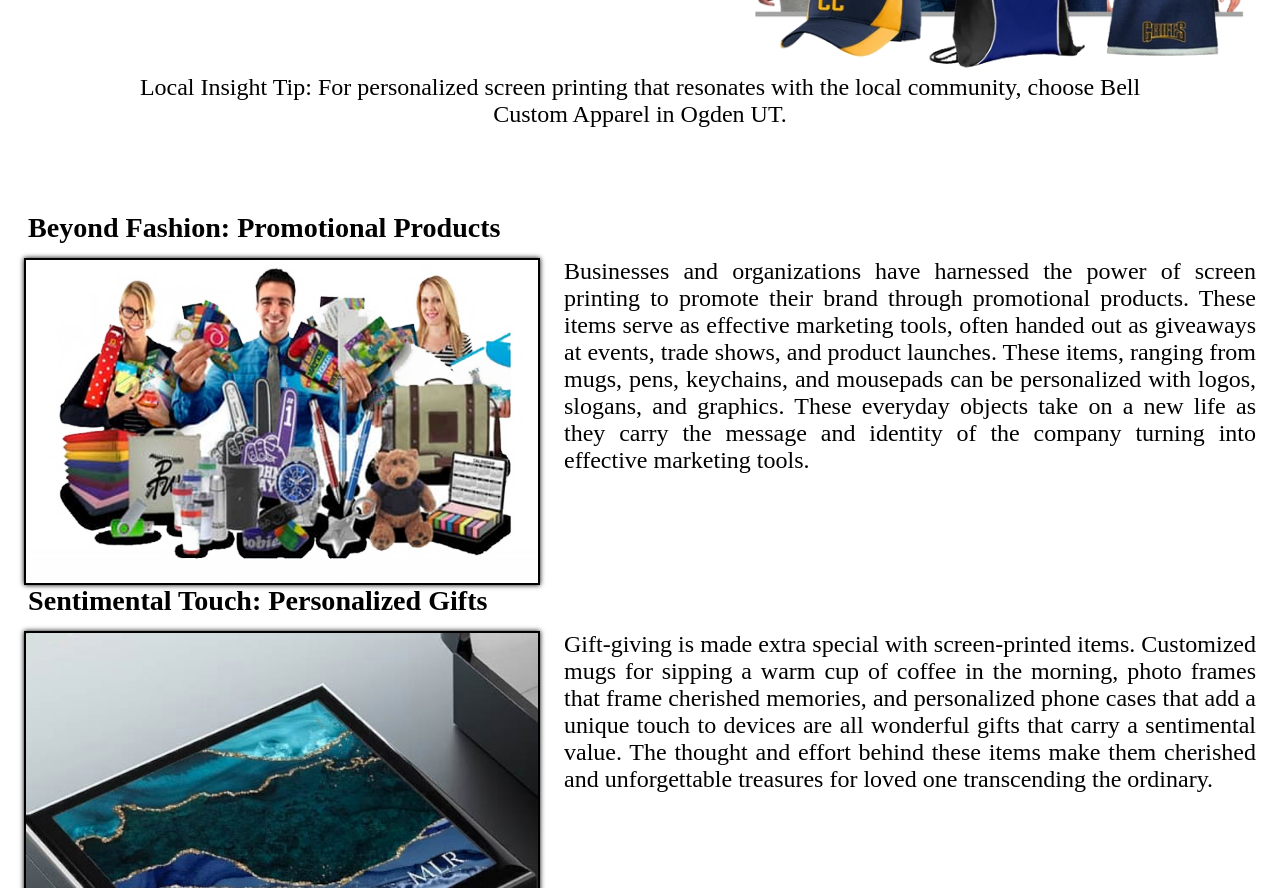
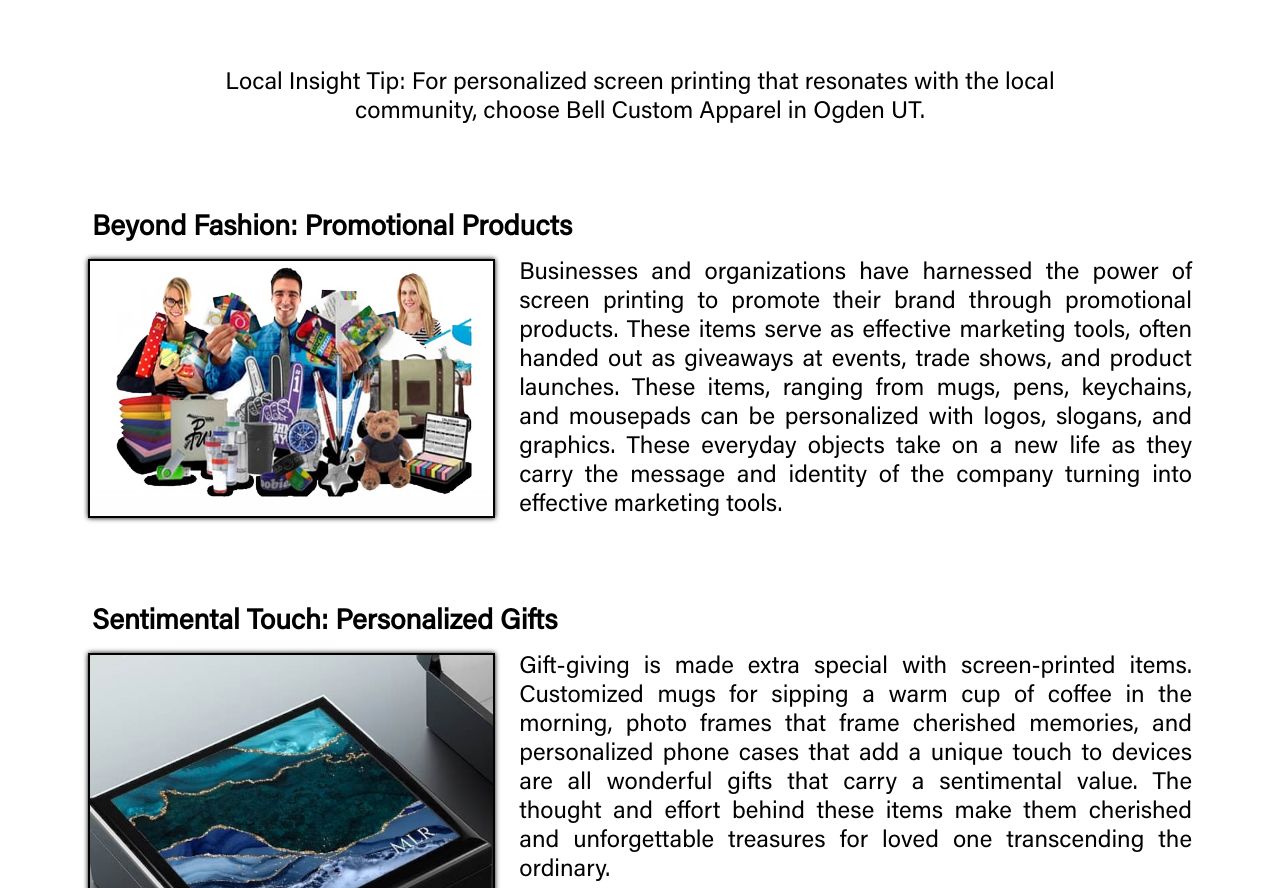
Before and after one commit to 1sdc0d3r/Bell-Custom-Apparel, a plain HTML site: page articles/article-1.html in a window 1280 px wide. Shown: the part 1383-2271 px from the top of the page. Drawn offline with Linux system fonts and the light colour scheme.

Commit message:
article page styled, about page styled a little, cleaning up

```diff
--- a/articles/article-1.html
+++ b/articles/article-1.html
@@ -70,8 +70,9 @@
     <meta property="og:image" content="[Insert Pinterest image link]" />
   </head>
 
-  <body class="article-1">
+  <body>
     <nav></nav>
+    <div class="article article-1">
       <h1>The Art of Screen Printing</h1>
       <p class="author">Constance BeeBe</p>
       <p class="date">January 2024</p>
@@ -83,12 +84,13 @@
       <h2>A Canvas Beyond Clothing</h2>
       <p>
         Screen printing, a versatile and time-honored printing technique, has an
-      extensive reach that extends far beyond the realm of clothing. While it is
-      commonly associated with t-shirts and apparel, screen printing can be
+        extensive reach that extends far beyond the realm of clothing. While it
+        is commonly associated with t-shirts and apparel, screen printing can be
         applied to a remarkable array of items, allowing for creativity,
         personalization, and storytelling across diverse products. In this
-      educational essay, we will explore the expansive world of screen printing
-      and unveil the diverse items that can be adorned with customized designs.
+        educational essay, we will explore the expansive world of screen
+        printing and unveil the diverse items that can be adorned with
+        customized designs.
       </p>
       <div class="wrapper">
         <h3>The Classic Canvas: Apparel</h3>
@@ -103,9 +105,9 @@
           for expressing personal style or promoting brands. The versatility of
           screen printing enables intricate and vibrant designs on various
           clothing items, including jackets, pants, and even socks. However, the
-        range of apparel doesn't stop there. Accessories like bags, scarves, and
-        gloves can also be screen-printed, allowing for a unified look from head
-        to toe.
+          range of apparel doesn't stop there. Accessories like bags, scarves,
+          and gloves can also be screen-printed, allowing for a unified look
+          from head to toe.
         </p>
       </div>
       <p class="local-tip">
@@ -121,9 +123,9 @@
       />
       <p>
         Businesses and organizations have harnessed the power of screen printing
-      to promote their brand through promotional products. These items serve as
-      effective marketing tools, often handed out as giveaways at events, trade
-      shows, and product launches. These items, ranging from mugs, pens,
+        to promote their brand through promotional products. These items serve
+        as effective marketing tools, often handed out as giveaways at events,
+        trade shows, and product launches. These items, ranging from mugs, pens,
         keychains, and mousepads can be personalized with logos, slogans, and
         graphics. These everyday objects take on a new life as they carry the
         message and identity of the company turning into effective marketing
@@ -148,10 +150,10 @@
       <h3>Sporting Identity: Athletic Wear and Sports Gear</h3>
       <p>
         Screen printing plays a crucial role in outfitting athletes and sports
-      enthusiasts. Team uniforms, jerseys, and sports equipment can display team
-      logos, player names, and numbers with precision. The durability of screen
-      printing ensures that these designs withstand the rigors of intense
-      physical activity, making it the ideal choice for sports gear.
+        enthusiasts. Team uniforms, jerseys, and sports equipment can display
+        team logos, player names, and numbers with precision. The durability of
+        screen printing ensures that these designs withstand the rigors of
+        intense physical activity, making it the ideal choice for sports gear.
       </p>
 
       <h3>Event Merchandise: Memorable Souvenirs</h3>
@@ -163,39 +165,41 @@
       <p>
         From music festivals to charity events, custom merchandise is a common
         sight. Screen printing is used to create event-specific t-shirts, tote
-      bags, posters, and more. Attendees often cherish these items as souvenirs
-      and memorabilia, serving as tangible reminders of a special day.
+        bags, posters, and more. Attendees often cherish these items as
+        souvenirs and memorabilia, serving as tangible reminders of a special
+        day.
       </p>
 
       <h3>Functional Branding: Industrial and Manufacturing</h3>
       <p>
         Screen printing isn't just for aesthetics; it serves functional purposes
         as well. The technique is used to label and mark products in industries
-      such as electronics, automotive, and aerospace. It provides a durable and
-      legible solution for labeling, branding and identification, ensuring that
-      products meet stringent quality standards.
+        such as electronics, automotive, and aerospace. It provides a durable
+        and legible solution for labeling, branding and identification, ensuring
+        that products meet stringent quality standards.
       </p>
 
       <h3>A Bold Statement: Signage and Banners</h3>
       <img
         src="/images/articles/screen-printing-banners-and-signage.png"
         alt=""
-      class="float-l"
+        class="float-l shadow"
       />
       <p>
         Screen printing isn't just for aesthetics; it serves functional purposes
         as well. The technique is used to label and mark products in industries
-      such as electronics, automotive, and aerospace. It provides a durable and
-      legible solution for labeling, branding and identification, ensuring that
-      products meet stringent quality standards.
+        such as electronics, automotive, and aerospace. It provides a durable
+        and legible solution for labeling, branding and identification, ensuring
+        that products meet stringent quality standards.
       </p>
 
       <h3>Everyday Items: Ceramics and Glassware</h3>
       <p>
-      Screen printing can be applied to ceramics and glassware, adding intricate
-      designs to mugs, plates, and glass containers. This application is often
-      seen in the creation of custom dish-ware and promotional glassware. The
-      personalized touch enhances the dining and drinking experience.
+        Screen printing can be applied to ceramics and glassware, adding
+        intricate designs to mugs, plates, and glass containers. This
+        application is often seen in the creation of custom dish-ware and
+        promotional glassware. The personalized touch enhances the dining and
+        drinking experience.
       </p>
 
       <h3>Advanced Applications: Electronic Devices</h3>
@@ -205,48 +209,49 @@
         class="float-r shadow"
       />
       <p>
-      Screen printing is utilized in the production of electronic devices, such
-      as circuit boards. Conductive ink is screen-printed onto these boards,
-      enabling the flow of electrical currents. This application is crucial in
-      modern technology, ensuring that electronic components function reliably.
+        Screen printing is utilized in the production of electronic devices,
+        such as circuit boards. Conductive ink is screen-printed onto these
+        boards, enabling the flow of electrical currents. This application is
+        crucial in modern technology, ensuring that electronic components
+        function reliably.
       </p>
 
       <h3>Identification and Branding: Automotive and Aerospace</h3>
       <img
         src="/images/articles/man-holding-screen-printed-airplane-part.png"
         alt=""
-      class="shadow"
+        class="shadow float-l"
       />
       <p>
         Screen printing is used to label and mark automotive and aerospace
-      components, ensuring clear identification and branding. These labels must
-      withstand extreme conditions, making screen printing the ideal choice for
-      a durable and reliable solution.
+        components, ensuring clear identification and branding. These labels
+        must withstand extreme conditions, making screen printing the ideal
+        choice for a durable and reliable solution.
       </p>
 
       <h3>Choosing th Perfect Canvas for Your Artistic Expression</h3>
       <p>
         Screen printing is a remarkably versatile technique that extends well
-      beyond clothing. Its applications are diverse and cater to a wide range of
-      products, from everyday apparel and accessories to promotional items, home
-      decor, and functional industrial uses. The durability and precision of
-      screen printing make it an invaluable tool for personalization, branding,
-      and even practical applications. Whether you're a business looking to
-      promote your brand, an individual seeking unique gifts, or an organization
-      aiming to leave a lasting impression, screen printing offers boundless
-      opportunities for creative expression. The only limit to the items you can
-      screen print is your imagination.
+        beyond clothing. Its applications are diverse and cater to a wide range
+        of products, from everyday apparel and accessories to promotional items,
+        home decor, and functional industrial uses. The durability and precision
+        of screen printing make it an invaluable tool for personalization,
+        branding, and even practical applications. Whether you're a business
+        looking to promote your brand, an individual seeking unique gifts, or an
+        organization aiming to leave a lasting impression, screen printing
+        offers boundless opportunities for creative expression. The only limit
+        to the items you can screen print is your imagination.
       </p>
 
       <p>
-      When looking for professional screen printing services, it's essential to
-      consider factors like quality, expertise, and location. If you're in
-      Ogden, UT, or surrounding areas like Salt Lake City, you can rely on Bell
-      Custom Apparel to meet your screen printing needs.
+        When looking for professional screen printing services, it's essential
+        to consider factors like quality, expertise, and location. If you're in
+        Ogden, UT, or surrounding areas like Salt Lake City, you can rely on
+        Bell Custom Apparel to meet your screen printing needs.
       </p>
       <p class="local-tip">
-      Local Insight Tip: Unlock the creative canvas of screen printing with Bell
-      Custom Apparel in Ogden, UT.
+        Local Insight Tip: Unlock the creative canvas of screen printing with
+        Bell Custom Apparel in Ogden, UT.
       </p>
 
       <p class="hashtags">
@@ -254,6 +259,7 @@
         #SaltLakeCityFashion #ArtisticExpression #ScreenPrintWisdom
         #EmbroideryCraft #HeatTransferInnovate #LocalDesignInsights
       </p>
+    </div>
     <footer></footer>
     <script src="../js/jquery.head-foot.js"></script>
   </body>
--- a/style/about.scss
+++ b/style/about.scss
@@ -1,6 +1,9 @@
 @import "./mixins.scss";
 @import "./breakpoints.scss";
 
+body {
+  margin: 0;
+}
 h1,
 h2 {
   text-align: center;
@@ -12,9 +15,15 @@ h1 {
 .about {
   display: flex;
   // align-items: center;
-  font-size: 1.1em;
+  font-size: 1.25em;
+  margin: 0 3%;
+  @include breakpoint(xxs, xs, s, m) {
+    flex-direction: column-reverse;
+  }
+
   img {
     margin: 0;
+    width: 5em;
   }
   .border {
     border: 2px solid black;
--- a/style/articles.scss
+++ b/style/articles.scss
@@ -1,22 +1,40 @@
 @import "./mixins.scss";
 @import "./breakpoints.scss";
+@font-face {
+  font-family: "Acumin-RPro";
+  src: url("/fonts/Acumin-RPro.woff") format("woff");
+}
 
 body {
   // color: $darkBlue;
   margin: 0;
+}
+.article {
+  margin: 0 5%;
   font-size: 1.5em;
+  font-family: "Acumin-RPro";
+}
+.float-l {
+  float: left;
+  // margin-bottom: 3em;
 }
 .float-r {
   float: right;
+  margin-left: 5em;
 }
-.float-l {
-  float: left;
+.float-l,
+.float-r {
+  margin-bottom: 3em;
+  @include breakpoint(xxs, xs, s) {
+    float: none;
+    display: block;
+    margin: auto;
+  }
 }
-h3 {
-}
+
 img {
   // display: block;
-  width: 40%;
+  width: 35%;
   vertical-align: middle;
   margin: auto 1em;
 }
@@ -28,6 +46,9 @@ h2 {
 h3 {
   clear: both;
   margin: 3em 1em 0.5em;
+  @include breakpoint(xxs, xs, s) {
+    text-align: center;
+  }
 }
 .author,
 .date {
@@ -45,18 +66,37 @@ h3 {
   width: 30em;
   //   text-align: center;
 }
+
 p {
   // vertical-align: center;
   // display: inline;
   text-align: justify;
   margin: auto 1em;
+  @include breakpoint(xxs, xs, s) {
+    margin-top: 1.5em;
+  }
 }
 
 .local-tip {
   clear: both;
   text-align: center;
   margin: 3em 5em;
-  // color: pink;
+  @include breakpoint(xxs, xs, s) {
+    margin: 3em 1em;
+  }
+}
+
+.shadow {
+  border: 2px solid black;
+  box-shadow: 0px 0px 5px black;
+}
+
+.hashtags {
+  text-align: center;
+  margin: 3em 5em 2em;
+  @include breakpoint(xxs, xs, s) {
+    margin: 3em 1em 2em;
+  }
 }
 
 .article-1 {
@@ -65,20 +105,3 @@ p {
     box-shadow: 0px 0px 5px black;
   }
 }
-.shadow {
-  border: 2px solid black;
-  box-shadow: 0px 0px 5px black;
-}
-
-.hashtags {
-  text-align: center;
-  margin: 3em 5em 2em;
-}
-
-.wrapper {
-  // height: 20em;
-  p {
-    // vertical-align: center;
-    // margin-top: 5%;
-  }
-}
```
Also changed, not shown: about.html (+2 -1 lines), index.html (+1 -1 lines), fonts/Acumin-RPro.woff (added), readme.md, style/about.css, style/articles.css, style/footer.css, 2 other files. Lines whose indentation alone changed are shown as unchanged.
